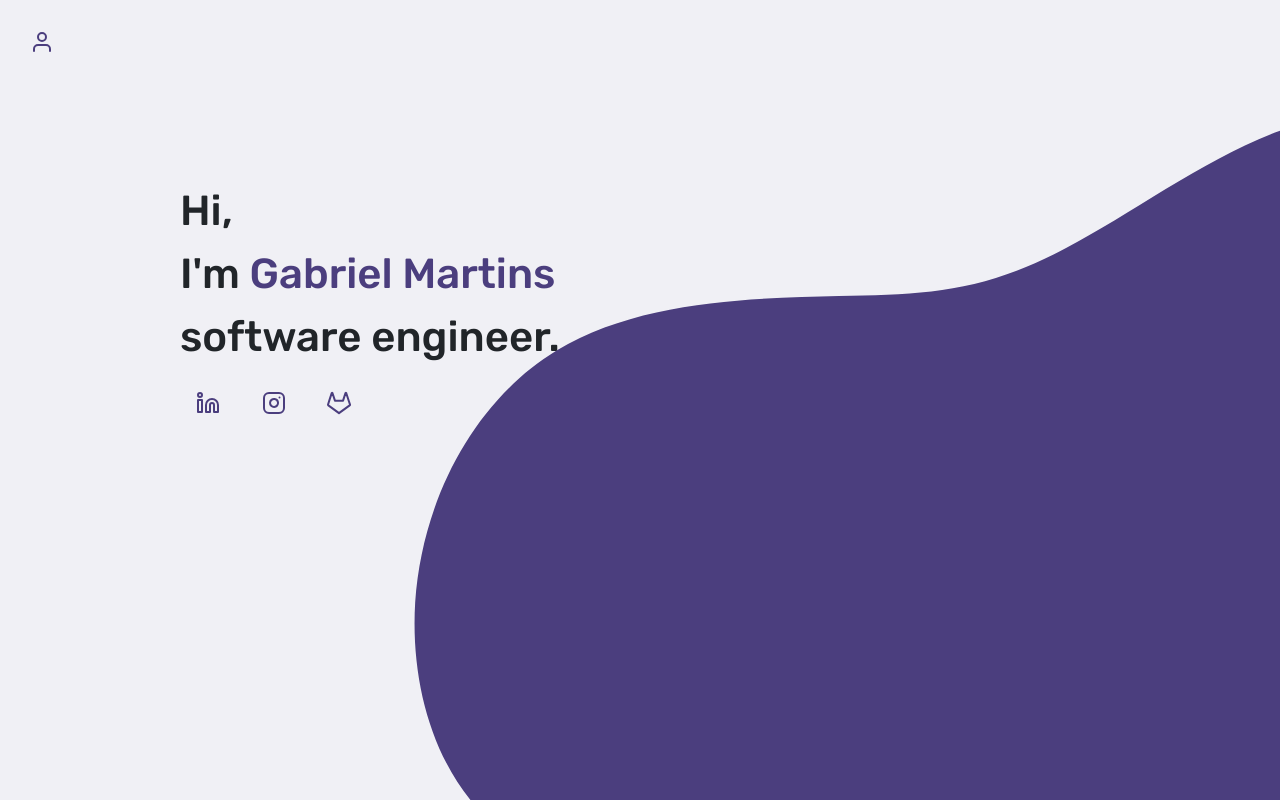
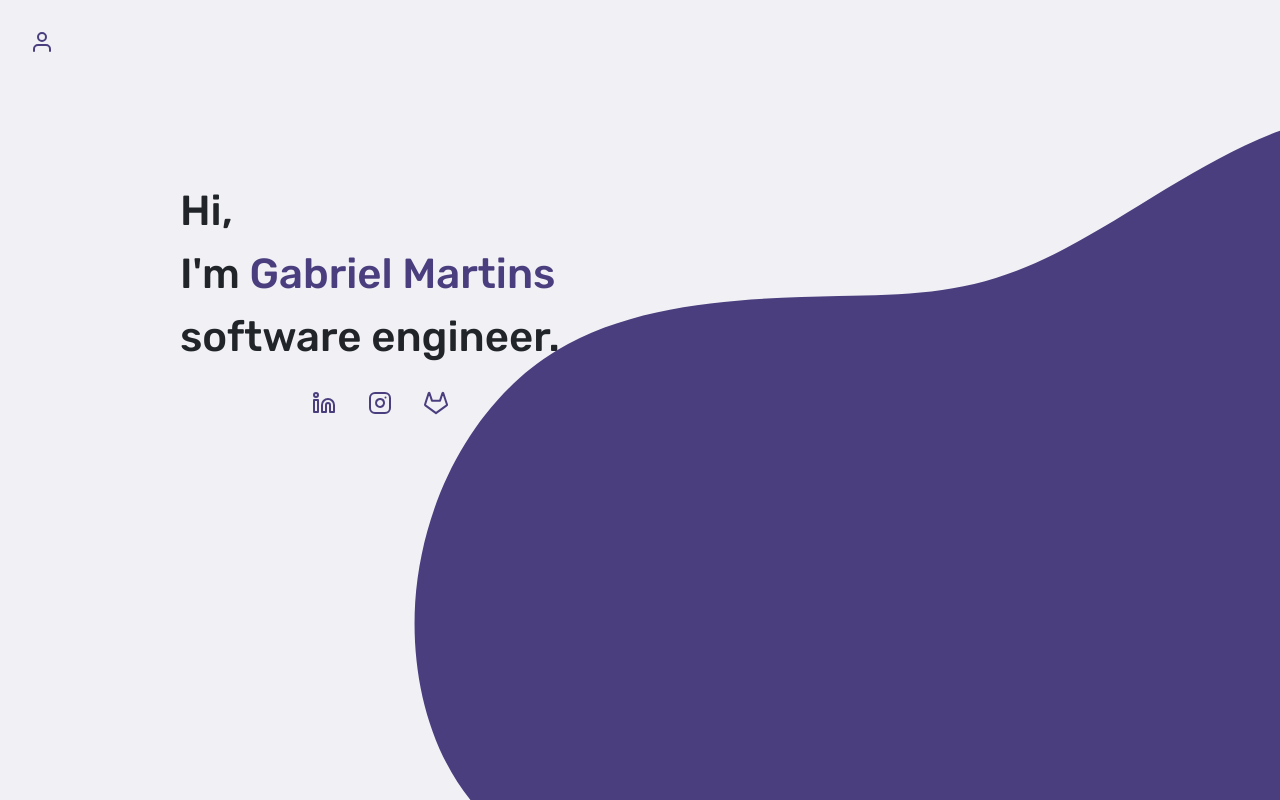
Before and after one commit to gabrielms98/old-portifolio, a plain HTML site: page index.html in a window 1280 px wide. Drawn offline with Linux system fonts and the light colour scheme.

Commit message:
Update style.css

```diff
--- a/style.css
+++ b/style.css
@@ -41,3 +41,8 @@ p {
     left: 30px;
     top: 30px;
 }
+
+.link {
+    display: flex;
+    justify-content: center;
+}
```
